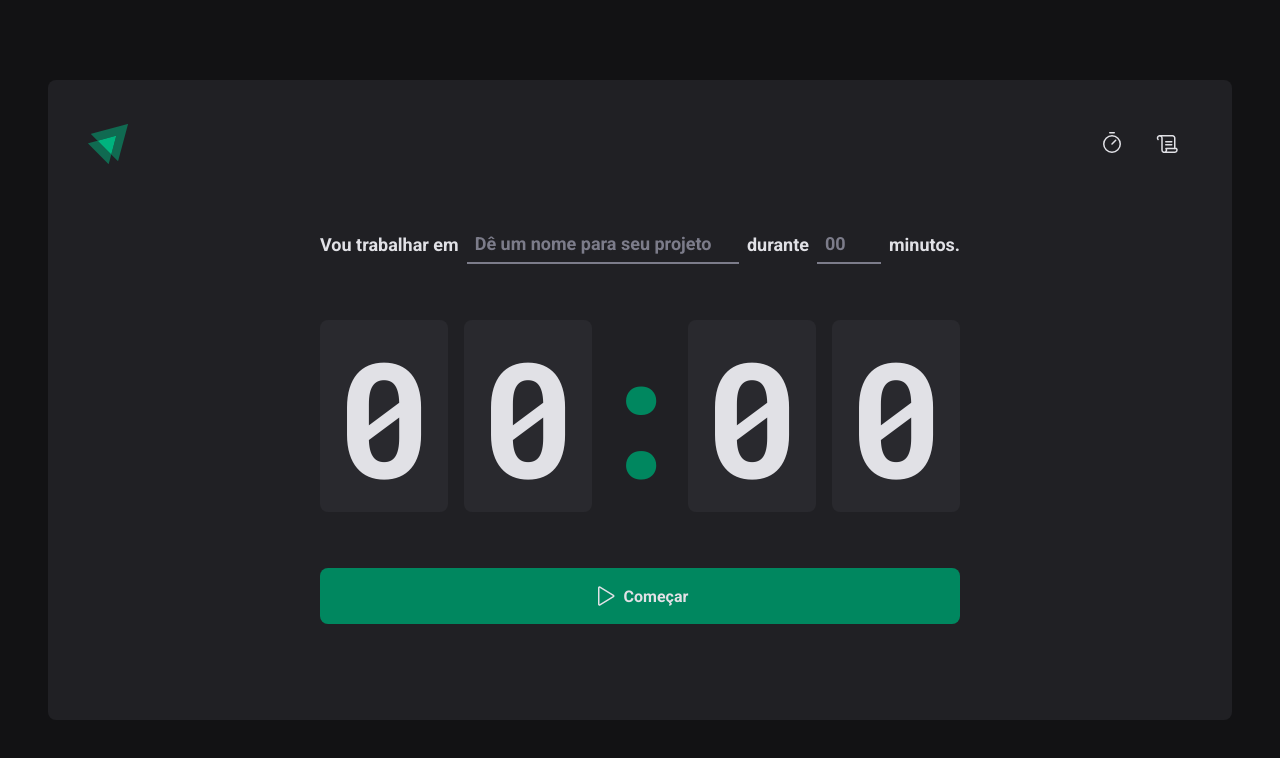
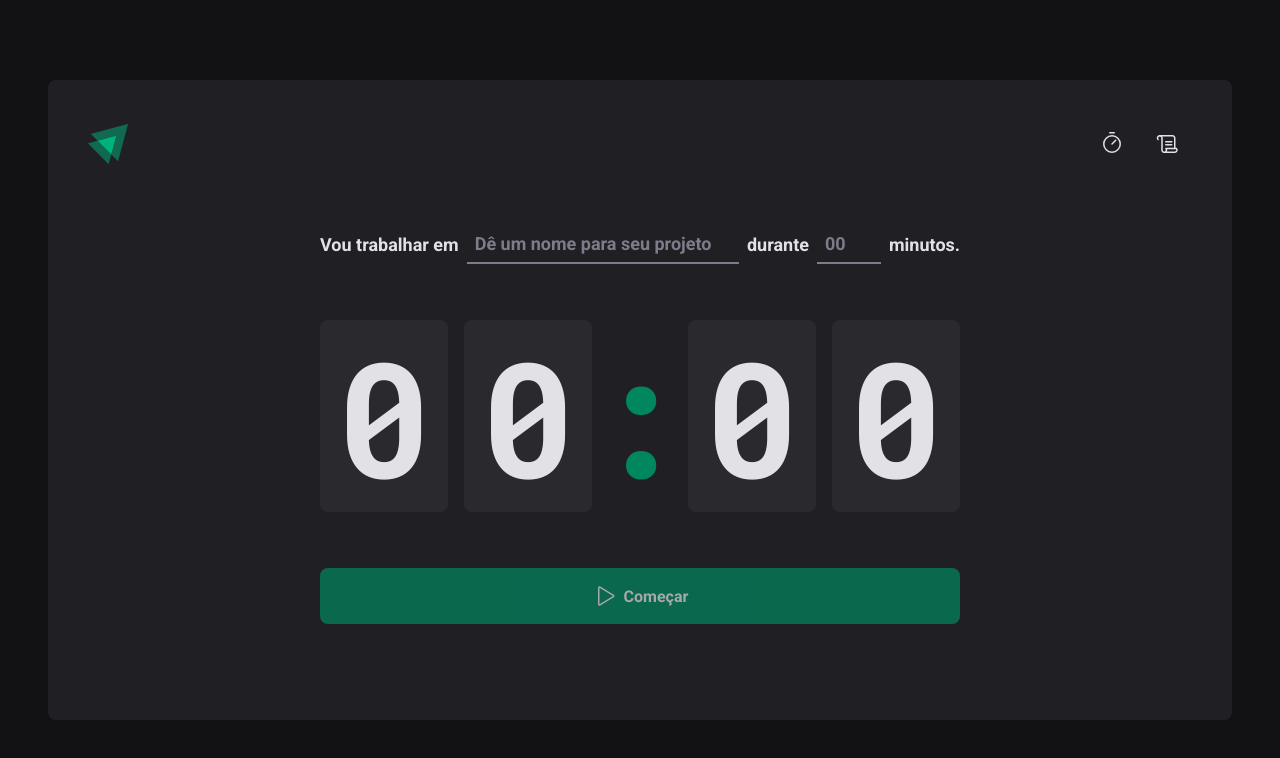
Before and after one commit to RenataDellamatriz/ignite-reactjs-projeto02, a React (Vite) app: page / in a window 1280 px wide. Shown: the top 758 px of the page. Built offline with nearby package versions, Linux system fonts and the light colour scheme.

Commit message:
feat: React hook form

```diff
--- a/package.json
+++ b/package.json
@@ -13,6 +13,7 @@
     "phosphor-react": "^1.4.1",
     "react": "^18.2.0",
     "react-dom": "^18.2.0",
+    "react-hook-form": "^7.41.5",
     "react-router-dom": "^6.6.1",
     "styled-components": "^5.3.6"
   },
--- a/src/pages/Home/index.tsx
+++ b/src/pages/Home/index.tsx
@@ -1,4 +1,6 @@
 import { Play } from 'phosphor-react'
+import { useForm } from 'react-hook-form'
+
 import {
   CountdownContainer,
   FormContainer,
@@ -10,9 +12,18 @@
 } from './styles'
 
 export function Home() {
+  const { register, handleSubmit, watch } = useForm()
+
+  function handleCreateNewCyle(data: any) {
+    console.log(data)
+  }
+
+  const task = watch('task' && 'minutesAmount')
+  const isSubmitDisabled = !task /* facilita a leitura do código */
+
   return (
     <HomeContainer>
-      <form action="">
+      <form onSubmit={handleSubmit(handleCreateNewCyle)} action="">
         <FormContainer>
           <label htmlFor="task">Vou trabalhar em </label>
           <TaskInput
@@ -20,6 +31,7 @@
             type="text"
             placeholder="Dê um nome para seu projeto"
             list="task-suggestion"
+            {...register('task')}
           />
 
           <datalist id="task-suggestion">
@@ -37,6 +49,7 @@
             step={5}
             min={0}
             max={60}
+            {...register('minutesAmount', { valueAsNumber: true })}
           />
           <span>minutos.</span>
         </FormContainer>
@@ -49,7 +62,7 @@
           <span>0</span>
         </CountdownContainer>
 
-        <StartCountdownButton type="submit">
+        <StartCountdownButton disabled={isSubmitDisabled} type="submit">
           <Play size={24} /> Começar
         </StartCountdownButton>
       </form>
```
Also changed, not shown: 1 other file (tests, documents, lock files or other folders).
